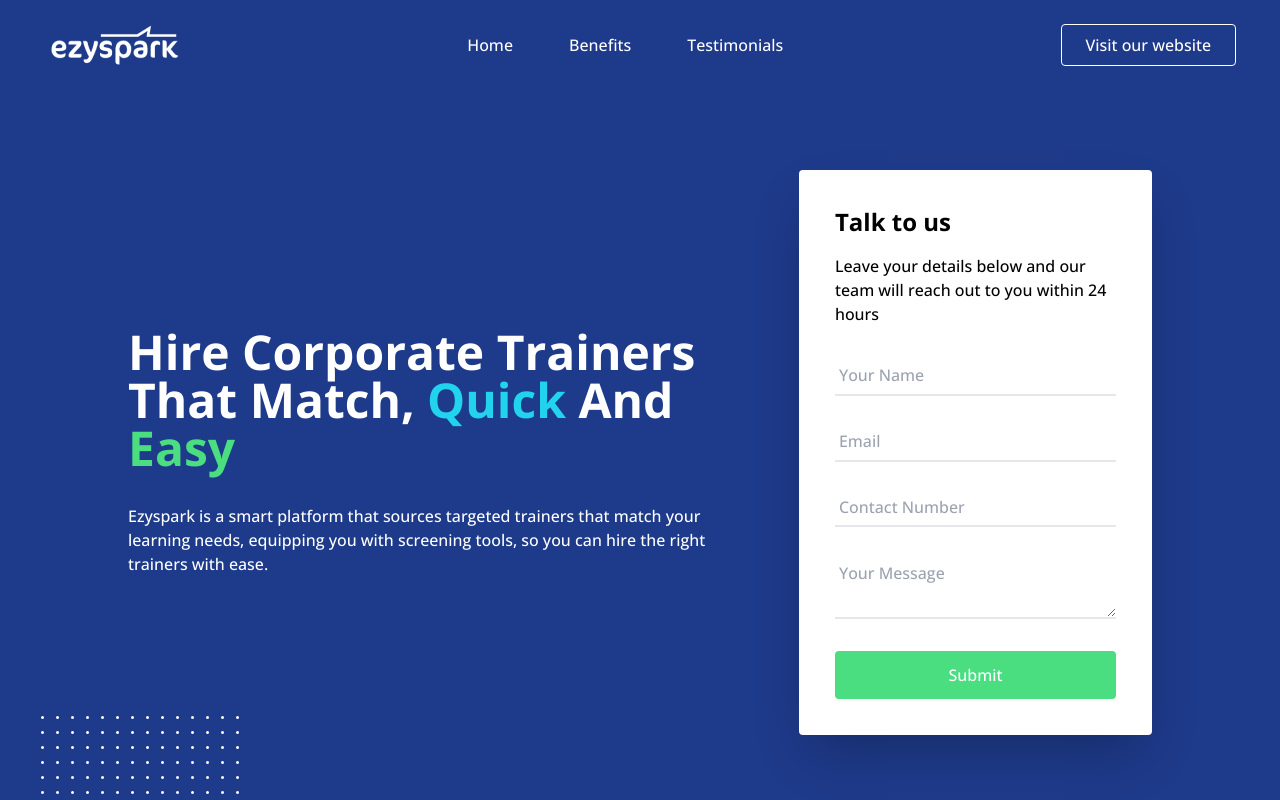
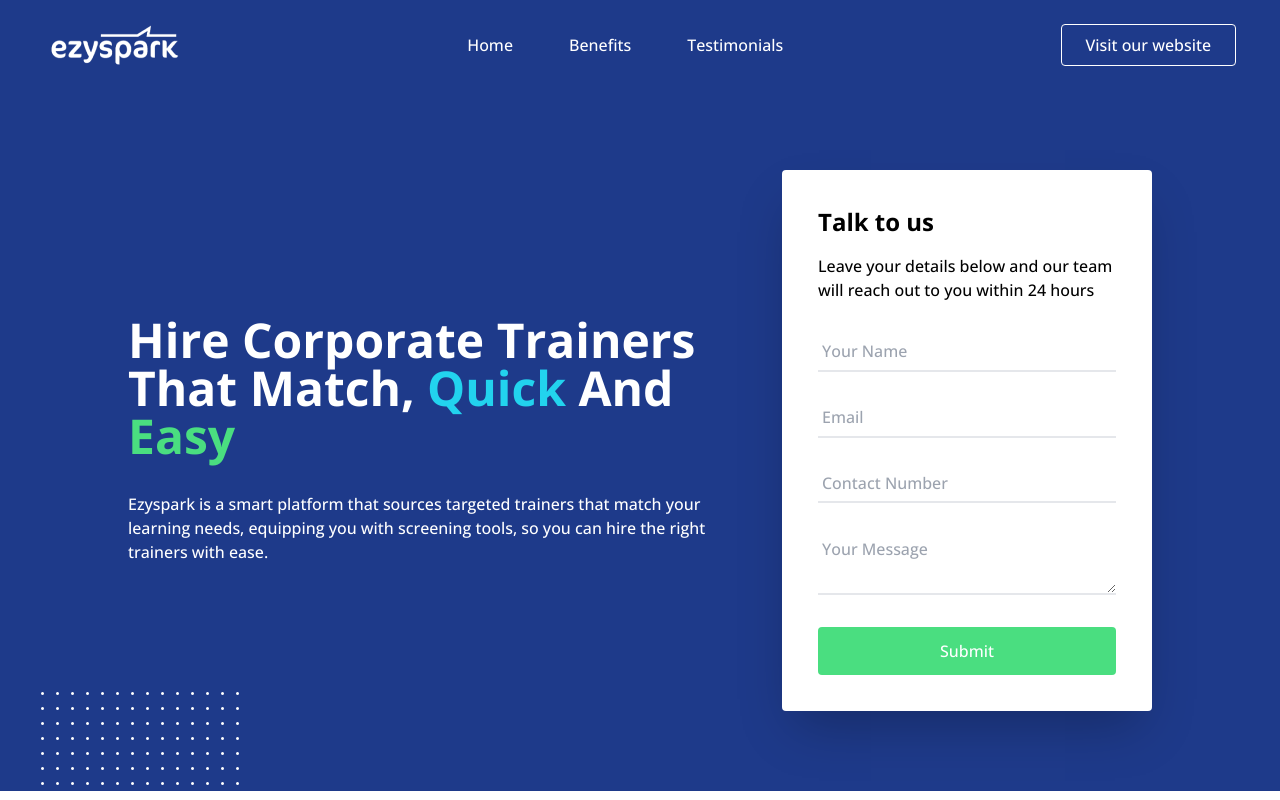
Before and after one commit to MaloPolese/ecompile-ezyspark, a Vue app: page / in a window 1280 px wide. Shown: the top 800 px of the page. Built offline with nearby package versions, Linux system fonts and the light colour scheme.

Commit message:
fix: css on home page

```diff
--- a/src/components/MainJumbotronForm.vue
+++ b/src/components/MainJumbotronForm.vue
@@ -4,7 +4,7 @@
 </script>
 
 <template>
-  <form class="bg-white rounded min-w-[350px] shadow-2xl p-9 flex flex-col gap-8">
+  <form class="bg-white rounded min-w-[300px] md:min-w-[370px] shadow-2xl p-9 flex flex-col gap-8">
     <header class="flex flex-col gap-4">
       <h2 class="font-bold text-2xl">Talk to us</h2>
       <p class="text-base">
--- a/src/views/NotImplemented.vue
+++ b/src/views/NotImplemented.vue
@@ -8,7 +8,7 @@
   <section
     class="bg-blue-900 text-white flex flex-col items-center justify-center h-[calc(100vh-90px)] gap-8 px-4"
   >
-    <h1 class="text-5xl text-center">
+    <h1 class="text-5xl text-center font-bold">
       <span class="capitalize text-green-400">{{ currentRoute.name }}</span> Not Implemented
     </h1>
     <RouterLink to="/" class="hover:text-green-400">Back to home</RouterLink>
```
Also changed, not shown: 1 other file (tests, documents, lock files or other folders).
